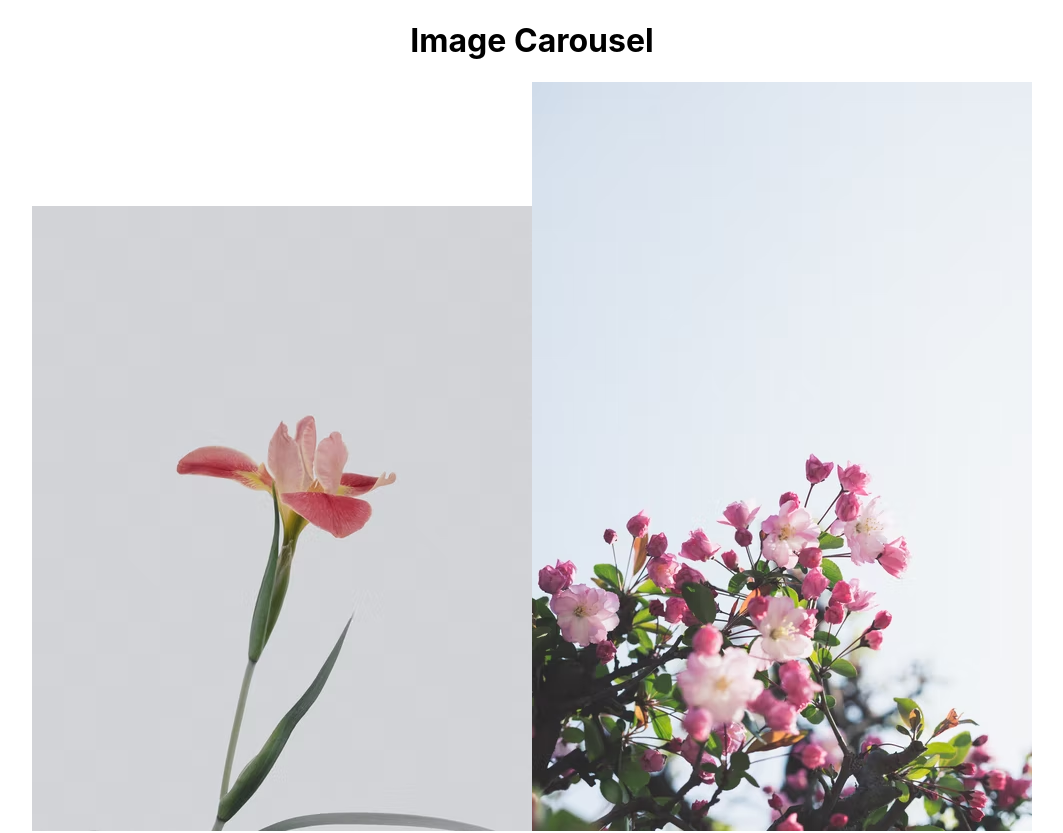
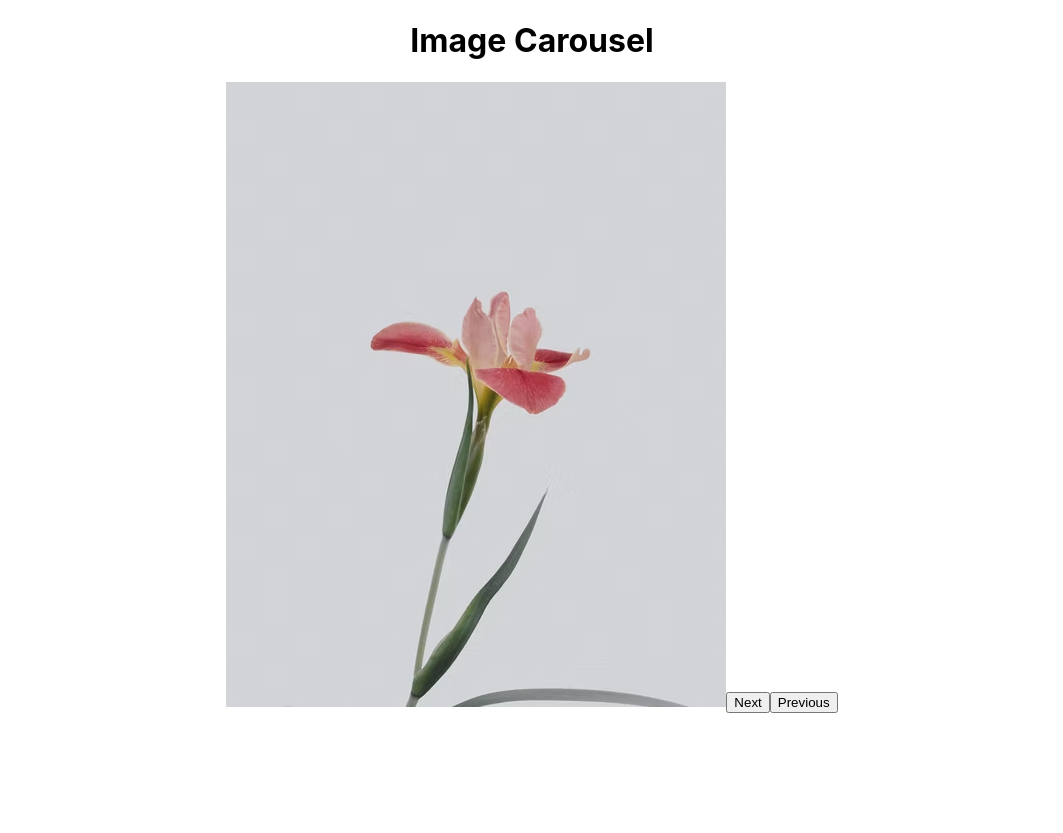
Before and after one commit to sgujuluva/image-carousel-react, a React (Create React App) app: page / in a window 1280 px wide. Shown: the top 833 px of the page, without its empty margins (108-1171 px from the left). After the commit the page ends 800 px from the top, so only its background shows below. Built offline with nearby package versions, Linux system fonts and the light colour scheme.

Commit message:
handle next and handle previous

```diff
--- a/src/App.js
+++ b/src/App.js
@@ -1,25 +1,45 @@
-//importing immages
-import photo1 from "./images/photo1.png"
-import photo2 from "./images/photo2.png"
-import photo3 from "./images/photo3.png"
-import photo4 from "./images/photo4.png"
-import photo5 from "./images/photo5.png"
+//importing immges
+import photo1 from "./images/photo1.png";
+import photo2 from "./images/photo2.png";
+import photo3 from "./images/photo3.png";
+import photo4 from "./images/photo4.png";
+import photo5 from "./images/photo5.png";
+//lib
+import { useState } from "react";
 //styles
-import './App.css';
+import "./App.css";
 //intialisation images
 const images = [
-{original : photo1},
-{original : photo2},
-{original : photo3},
-{original : photo4},
-{original : photo5}
-]
+  { original: photo1, id: 1 },
+  { original: photo2, id: 2 },
+  { original: photo3, id: 3 },
+  { original: photo4, id: 4 },
+  { original: photo5, id: 5 },
+];
 function App() {
+  const [currentImage, setCurrentImage] = useState(images[0].original);
+  let index = 0;
+  const handleNext = () => {
+    if (index < images.length) {
+      index = index + 1;
+      setCurrentImage(images[index].original);
+    }
+    //setCurrentImage(images[0].original);
+  };
+  const handlePrevious = () => {
+    if (index < images.length && index > 0) {
+      index = index - 1;
+      console.log(index)
+      setCurrentImage(images[index].original);
+
+    }
+  };
   return (
     <div className="App">
-     <h1>Image Carousel</h1>
-   {  images.map(item => <img src={item.original}/>)}
-
+      <h1>Image Carousel</h1>
+      {<img src={currentImage} />}
+      <button onClick={handleNext}>Next</button>
+      <button onClick={handlePrevious}>Previous</button>
     </div>
   );
 }
```
